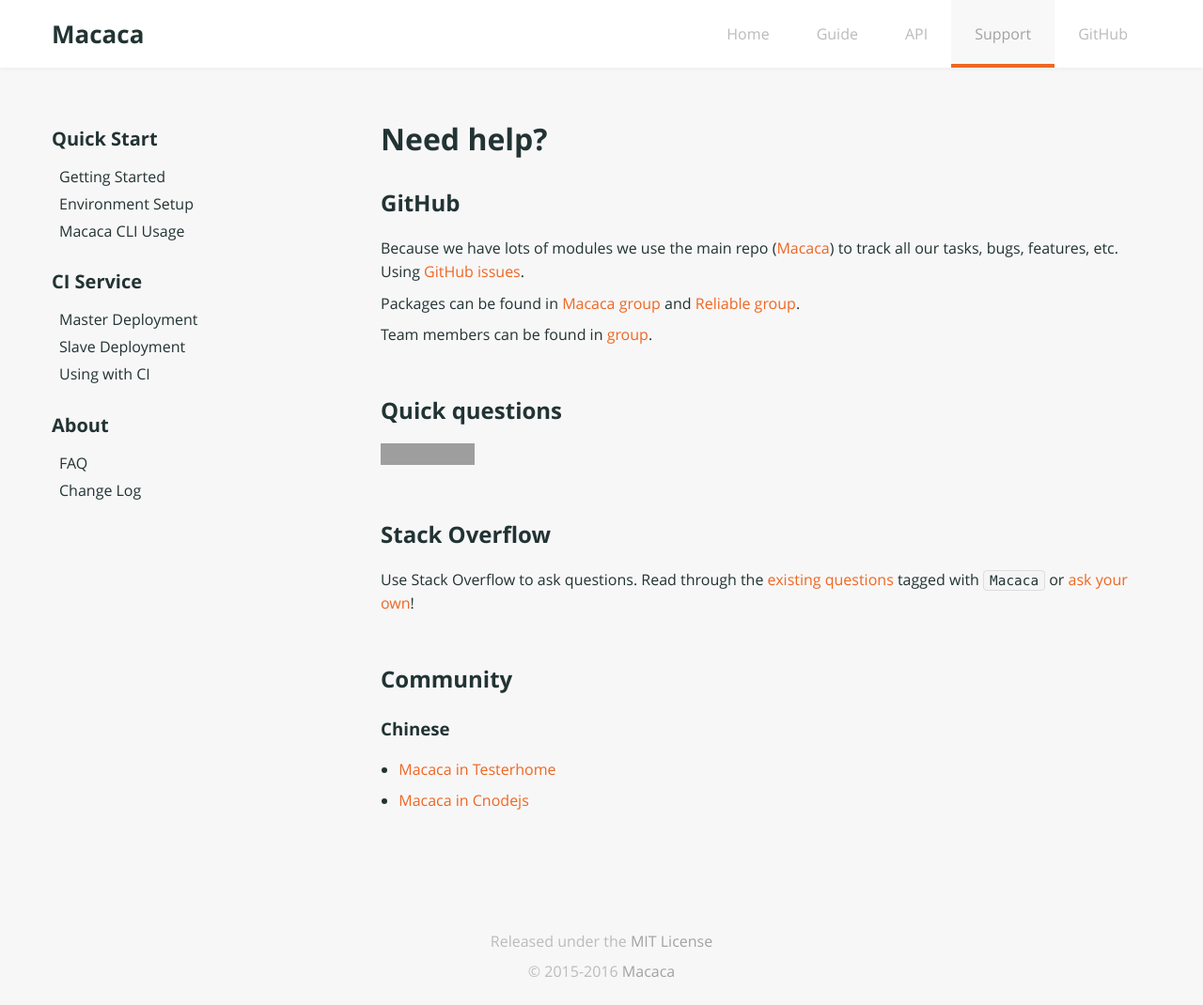
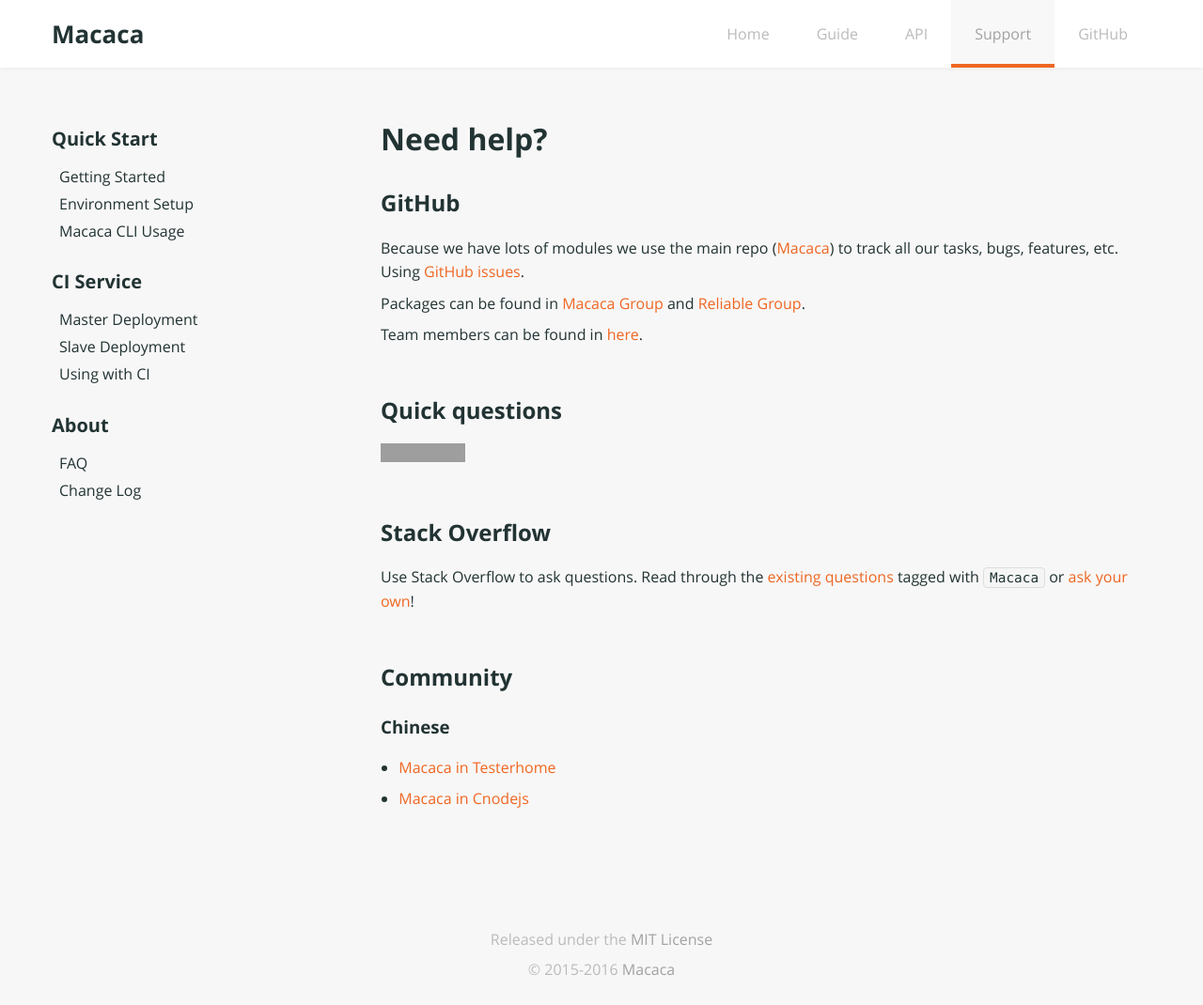
Before and after one commit to sencho/macacajs.github.io, a Jekyll site: the page built from _docs/support.md, in a window 1280 px wide. Shown: the whole page at 94% size. Built offline with Jekyll 4.4.1, drawn with Linux system fonts in a browser that asks for light colours; grey boxes are pictures that could not be loaded.

Commit message:
Fix URLs

```diff
--- a/_docs/support.md
+++ b/_docs/support.md
@@ -6,15 +6,13 @@
 
 Because we have lots of modules we use the main repo ([Macaca](https://github.com/alibaba/macaca)) to track all our tasks, bugs, features, etc. Using [GitHub issues](https://github.com/alibaba/macaca/issues).
 
-Packages can be found in [Macaca group](https://github.com/macacajs) and [Reliable group](https://github.com/reliablejs).
+Packages can be found in [Macaca Group](https://github.com/macacajs) and [Reliable Group](https://github.com/reliablejs).
 
-Team members can be found in [group](https://github.com/orgs/macacajs/people).
+Team members can be found in [here](https://github.com/orgs/macacajs/people).
 
 ## Quick questions
 
-<a href="https://gitter.im/alibaba/macaca" target="_blank">
-  <img src="https://img.shields.io/badge/GITTER-join%20chat-green.svg?style=flat-square" style="width:100px;"/>
-</a>
+[![GITTER](https://img.shields.io/badge/GITTER-join%20chat-green.svg?style=flat-square)](https://gitter.im/alibaba/macaca)
 
 ## Stack Overflow
 
```
Also changed, not shown: _docs/getting-started.md (+1 -1 lines), _docs/master-deployment.md (+1 -1 lines), _docs/slave-deployment.md (+2 -2 lines).
